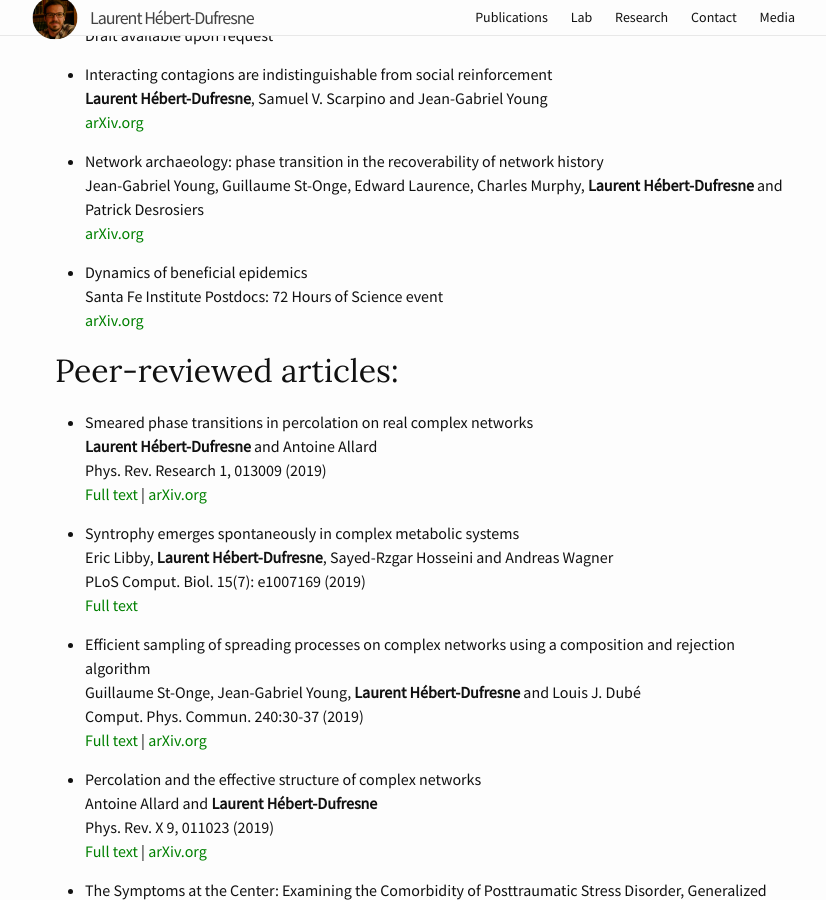
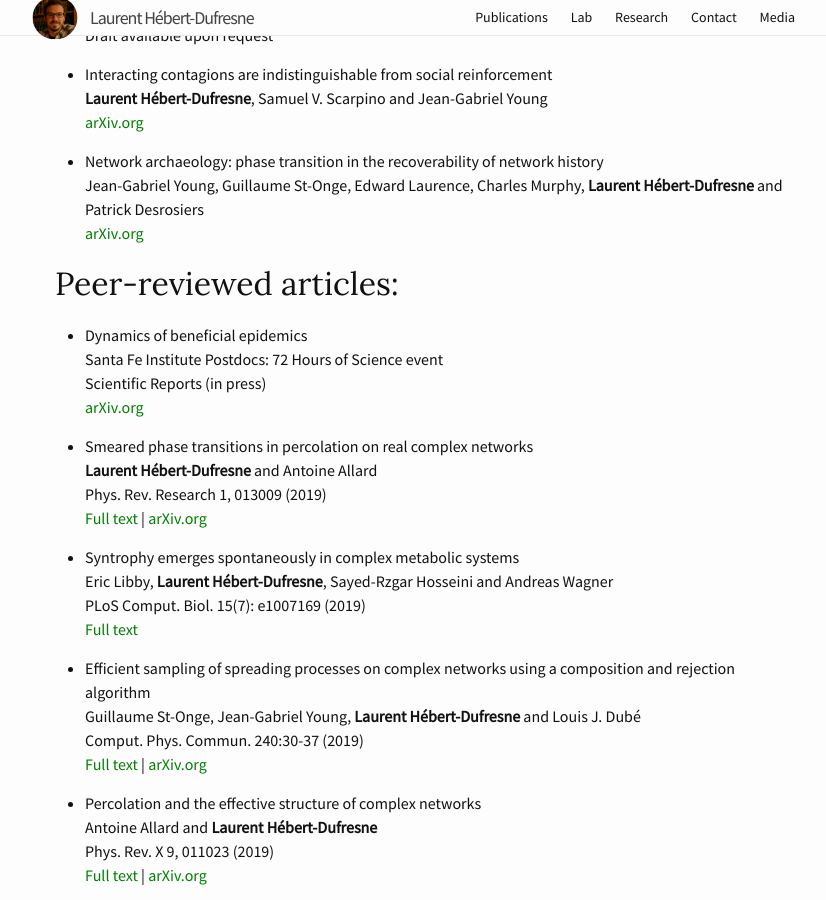
Before and after one commit to laurenthebertdufresne/laurenthebertdufresne.github.io, a Jekyll site: the page built from _pages/publications.md, in a window 1280 px wide and 900 px high, scrolled down 709 px. Shown: the whole window, without its empty margins (215-1041 px from the left). Built offline with Jekyll 4.4.1, drawn with Linux system fonts in a browser that asks for light colours.

Commit message:
new paper

```diff
--- a/_pages/publications.md
+++ b/_pages/publications.md
@@ -27,11 +27,12 @@ weight: 2
     Jean-Gabriel Young, Guillaume St-Onge, Edward Laurence, Charles Murphy, **Laurent Hébert-Dufresne** and Patrick Desrosiers
     [arXiv.org](https://arxiv.org/abs/1803.09191)
 
+## Peer-reviewed articles:
+
 *   Dynamics of beneficial epidemics
     Santa Fe Institute Postdocs: 72 Hours of Science event
+    Scientific Reports (in press)
     [arXiv.org](https://arxiv.org/abs/1604.02096)
-
-## Peer-reviewed articles:
 
 *   Smeared phase transitions in percolation on real complex networks
     **Laurent Hébert-Dufresne** and Antoine Allard
```
Also changed, not shown: 1 other file.
